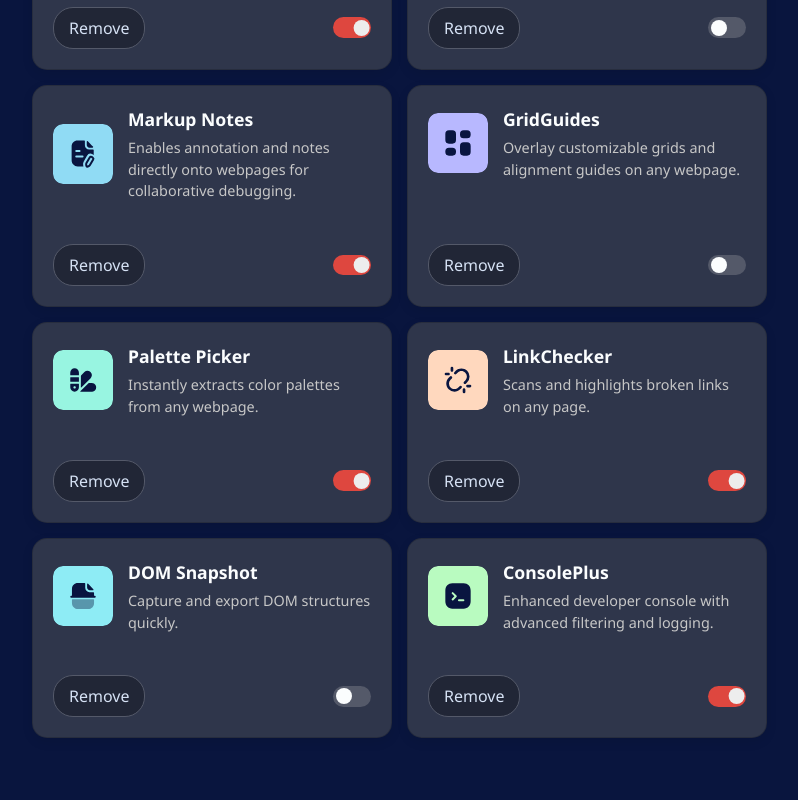
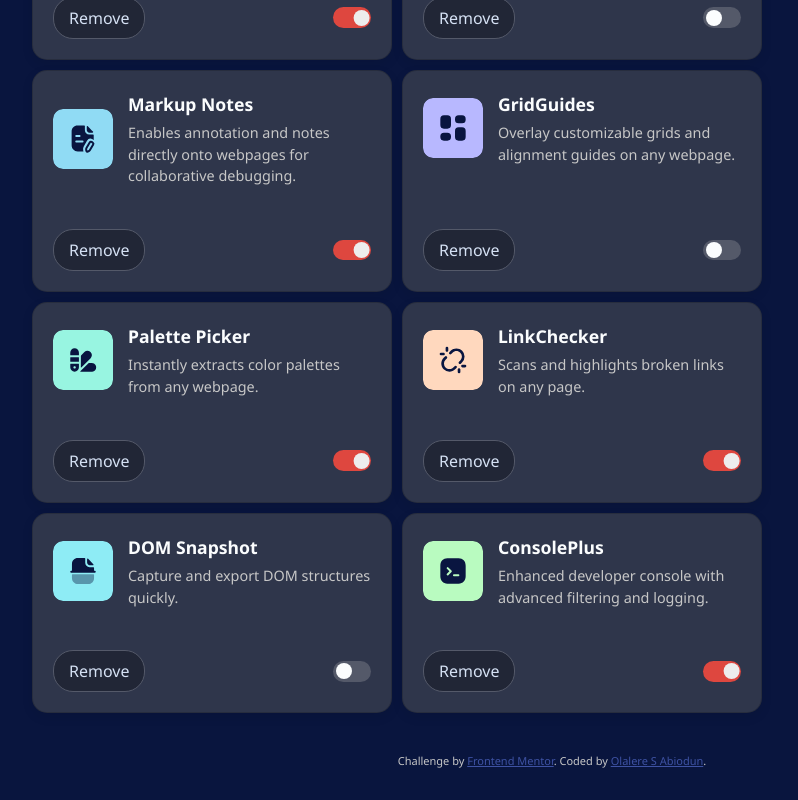
Before and after one commit to olalere-abiodun/Browser-Extension-UI, a React (Vite) app: page / in a window 1280 px wide. Shown: the part 794-1594 px from the top of the page, without its empty margins (88-886 px from the left). Before the commit the page ends 1562 px from the top, so only its background shows below. Built offline with nearby package versions, Linux system fonts and the light colour scheme.

Commit message:
signature added

```diff
--- a/index.html
+++ b/index.html
@@ -21,10 +21,10 @@
 <div id="root">
 
 </div>
-  <!-- <div class="attribution">
+  <div class="attribution">
     Challenge by <a href="https://www.frontendmentor.io?ref=challenge">Frontend Mentor</a>.
-    Coded by <a href="#">Your Name Here</a>.
-  </div> -->
+    Coded by <a href="#">Olalere S Abiodun</a>.
+  </div>
   <script type="module" src="./src/main.jsx"></script>
 </body>
 </html>
--- a/public/assets/style/index.css
+++ b/public/assets/style/index.css
@@ -104,7 +104,8 @@ body {
 .card-container {
   display: flex;
   flex-wrap: wrap;
-  gap: 15px;
+  gap: 10px;
+
 }
 
 .card {
@@ -277,6 +278,13 @@ input:checked + .slider:before {
   background-color: hsl(0, 0%, 78%);
 }
 
+.attribution {
+  font-size: 16px;
+  color: hsl(0, 0%, 78%);
+  bottom: 0;
+  margin-top: 40px;
+}
+
 /* Mobile Styles   */
 @media (max-width: 480px) {
   body {
```
